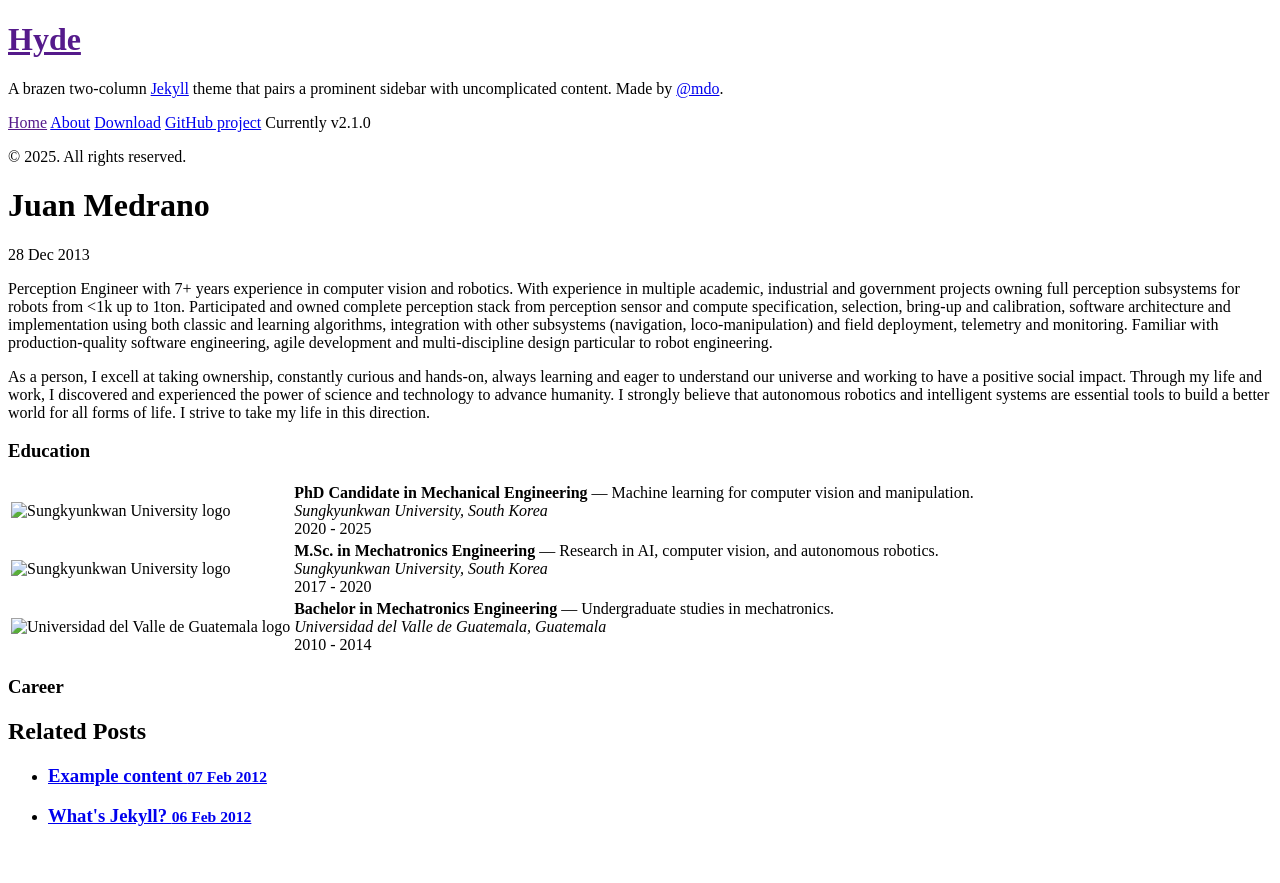
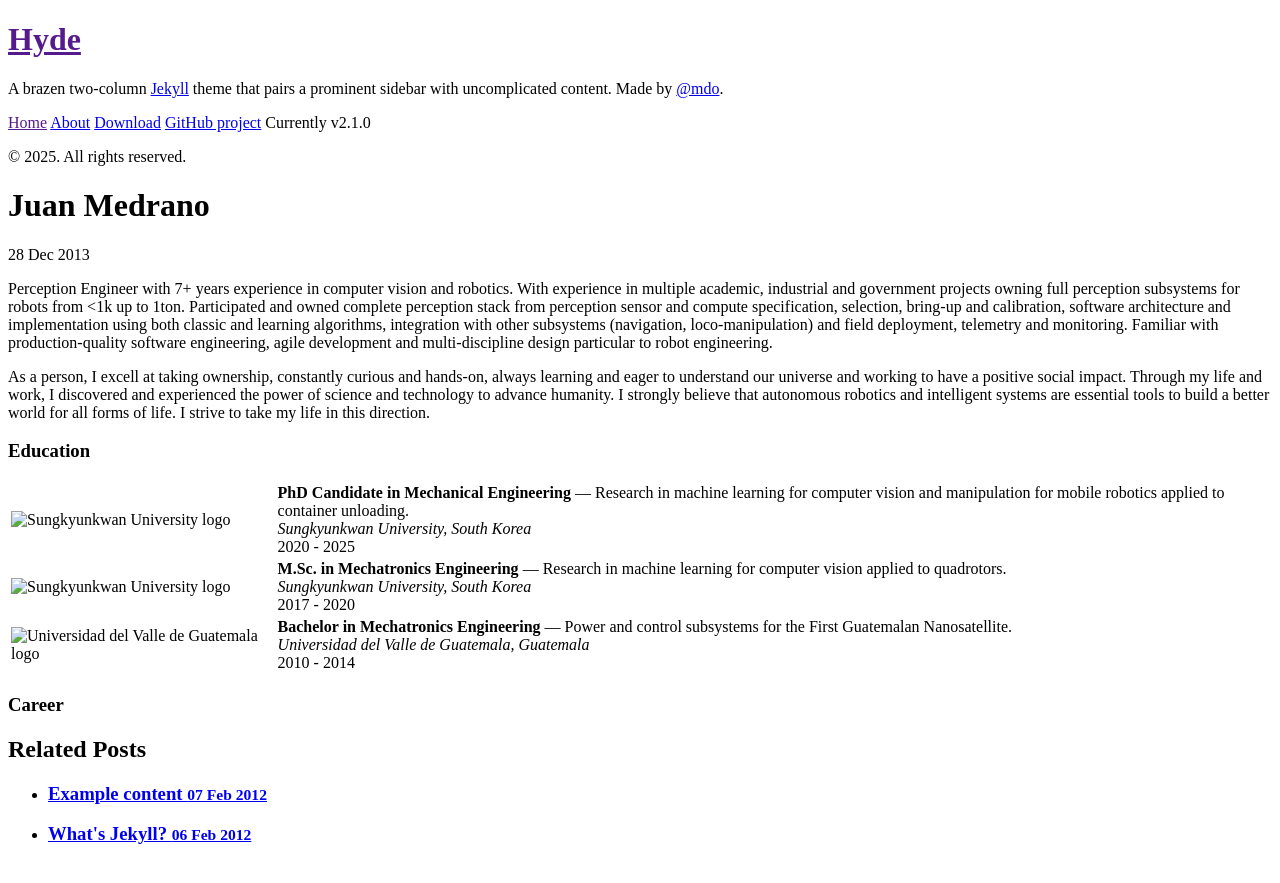
Before and after one commit to juanmed/juanmed.github.io, a Jekyll site: the page built from _posts/2013-12-28-introducing-hyde.md, in a window 1280 px wide. Shown: the top 883 px of the page. Built offline with Jekyll 4.4.1, drawn with Linux system fonts in a browser that asks for light colours.

Commit message:
Improve eduation description

```diff
--- a/_posts/2013-12-28-introducing-hyde.md
+++ b/_posts/2013-12-28-introducing-hyde.md
@@ -16,7 +16,7 @@ As a person, I excell at taking ownership, constantly curious and hands-on, alwa
       <img src="{{ site.baseurl }}public/img/sungkyunkwan.png" alt="Sungkyunkwan University logo">
     </td>
     <td>
-      <strong>PhD Candidate in Mechanical Engineering</strong> — Machine learning for computer vision and manipulation.<br><em>Sungkyunkwan University, South Korea</em><br>2020 - 2025
+      <strong>PhD Candidate in Mechanical Engineering</strong> — Research in machine learning for computer vision and manipulation for mobile robotics applied to container unloading.<br><em>Sungkyunkwan University, South Korea</em><br>2020 - 2025
     </td>
   </tr>
   <tr>
@@ -24,7 +24,7 @@ As a person, I excell at taking ownership, constantly curious and hands-on, alwa
       <img src="{{ site.baseurl }}public/img/sungkyunkwan.png" alt="Sungkyunkwan University logo">
     </td>
     <td>
-      <strong>M.Sc. in Mechatronics Engineering</strong> — Research in AI, computer vision, and autonomous robotics.<br><em>Sungkyunkwan University, South Korea</em><br>2017 - 2020
+      <strong>M.Sc. in Mechatronics Engineering</strong> — Research in machine learning for computer vision applied to quadrotors.<br><em>Sungkyunkwan University, South Korea</em><br>2017 - 2020
     </td>
   </tr>
   <tr>
@@ -32,7 +32,7 @@ As a person, I excell at taking ownership, constantly curious and hands-on, alwa
       <img src="{{ site.baseurl }}public/img/uvg.png" alt="Universidad del Valle de Guatemala logo">
     </td>
     <td>
-      <strong>Bachelor in Mechatronics Engineering</strong> — Undergraduate studies in mechatronics.<br><em>Universidad del Valle de Guatemala, Guatemala</em><br>2010 - 2014
+      <strong>Bachelor in Mechatronics Engineering</strong> — Power and control subsystems for the First Guatemalan Nanosatellite.<br><em>Universidad del Valle de Guatemala, Guatemala</em><br>2010 - 2014
     </td>
   </tr>
 </table>
```
Also changed, not shown: 3 other files.
